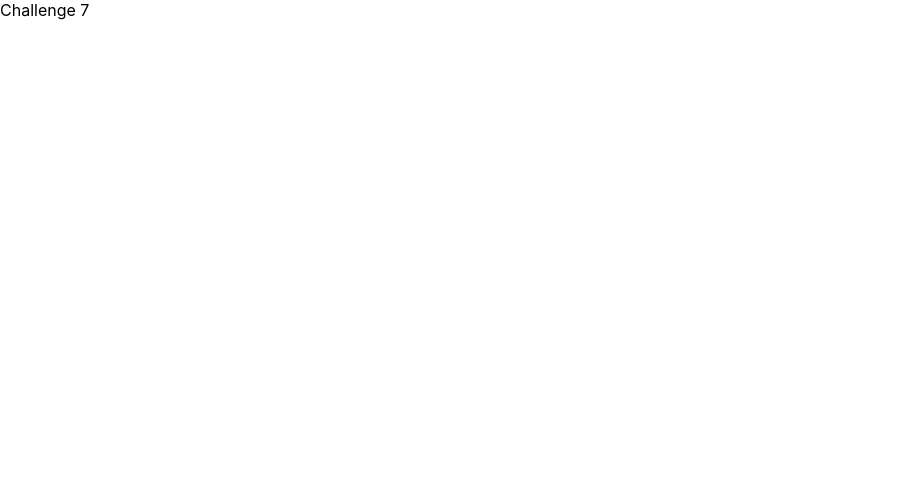
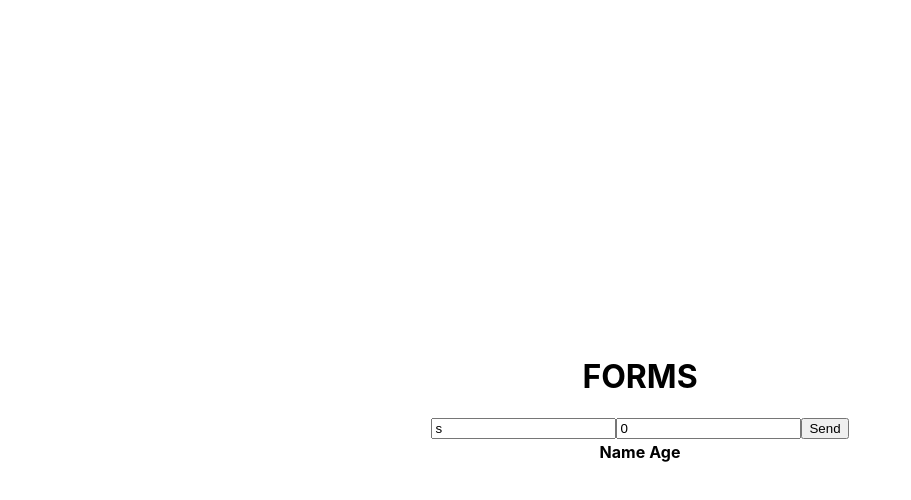
Before and after one commit to joaopedroalb/challenges-study, a Next.js app: page /Challenger-7 in a window 1280 px wide. Shown: the top 500 px of the page, without its empty margins (0-911 px from the left). Built offline with nearby package versions, Linux system fonts and the light colour scheme.

Commit message:
Subindo challenge 7 com forms simples ja funcionando

```diff
--- a/src/pages/Challenger-7.tsx
+++ b/src/pages/Challenger-7.tsx
@@ -1,9 +1,54 @@
 import styles from "../../styles/challengerseven.module.css"
 
+import { useState } from "react"
+
+interface IUser{
+    name:string,
+    age:number
+}
+
 export default function ChallengerSeven(){
+    const [name,setName] = useState("s");
+    const [age,setAge]= useState(0);
+    const [users,setUsers] = useState<IUser[]>([])
+
+    async function saveData(){
+        await fetch('/api/forms',{
+            method:'POST',
+            body:JSON.stringify({name,age})
+        })
+
+        const resp = await fetch('/api/forms')
+        const usersJson = await resp.json()
+        setUsers(usersJson)
+        console.log(users)
+    }
+
     return(
-        <div>
-            Challenge 7
+        <div className={styles.container}>
+            <h1>FORMS</h1>
+            <div>
+                <input type="text" value={name} onChange={e=>setName(e.target.value)}/>
+                <input type="number" value={age} onChange={e=>setAge(e.target.valueAsNumber)}/>
+                <button onClick={saveData}>Send</button>
+            </div>
+
+            <table>
+                <tr>
+                    <th>Name</th>
+                    <th>Age</th>
+                </tr>
+                {
+                    users.map((e:IUser,i:number)=>{
+                        return(
+                            <tr key={i}>
+                                <th>{e.name}</th>
+                                <th>{e.age}</th>
+                            </tr>
+                        )
+                    })
+                }
+            </table>
         </div>
     )
 }
--- /dev/null
+++ b/src/pages/api/forms.ts
@@ -0,0 +1,20 @@
+import { NextApiRequest, NextApiResponse } from "next";
+
+const users:any = []
+
+export default function form(req:NextApiRequest,res:NextApiResponse){
+    if(req.method==="POST"){
+        post(req,res)
+    }else if(req.method==="GET"){
+        res.status(200).json(users)
+    }else{
+        res.status(405).send("error")
+    }
+}
+
+function post(req:NextApiRequest,res:NextApiResponse){
+    const data = JSON.parse(req.body)
+    users.push(data);
+
+    res.status(200).send("")
+}
--- a/styles/challengerseven.module.css
+++ b/styles/challengerseven.module.css
@@ -0,0 +1,8 @@
+.container{
+    width: 100%;
+    height: 100vh;
+    display: flex;
+    flex-direction: column;
+    align-items: center;
+    justify-content: center;
+}
```
